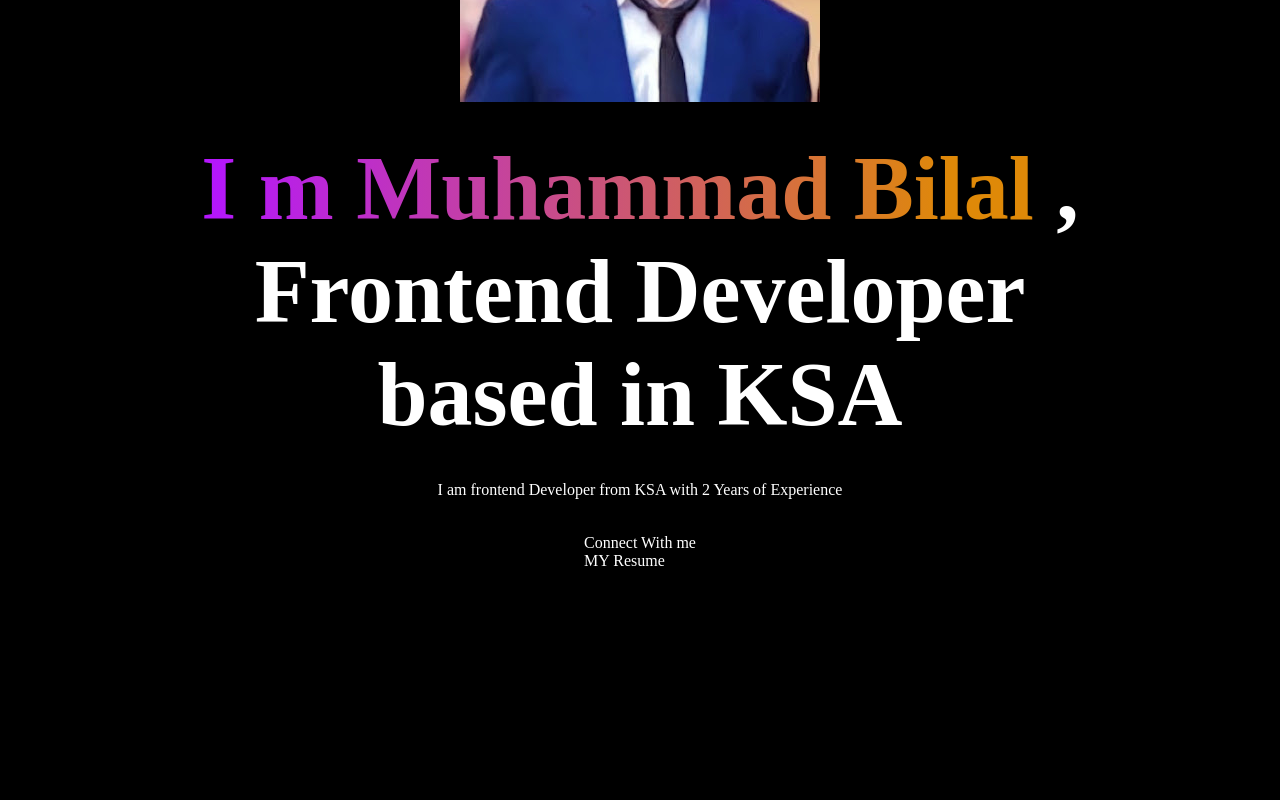
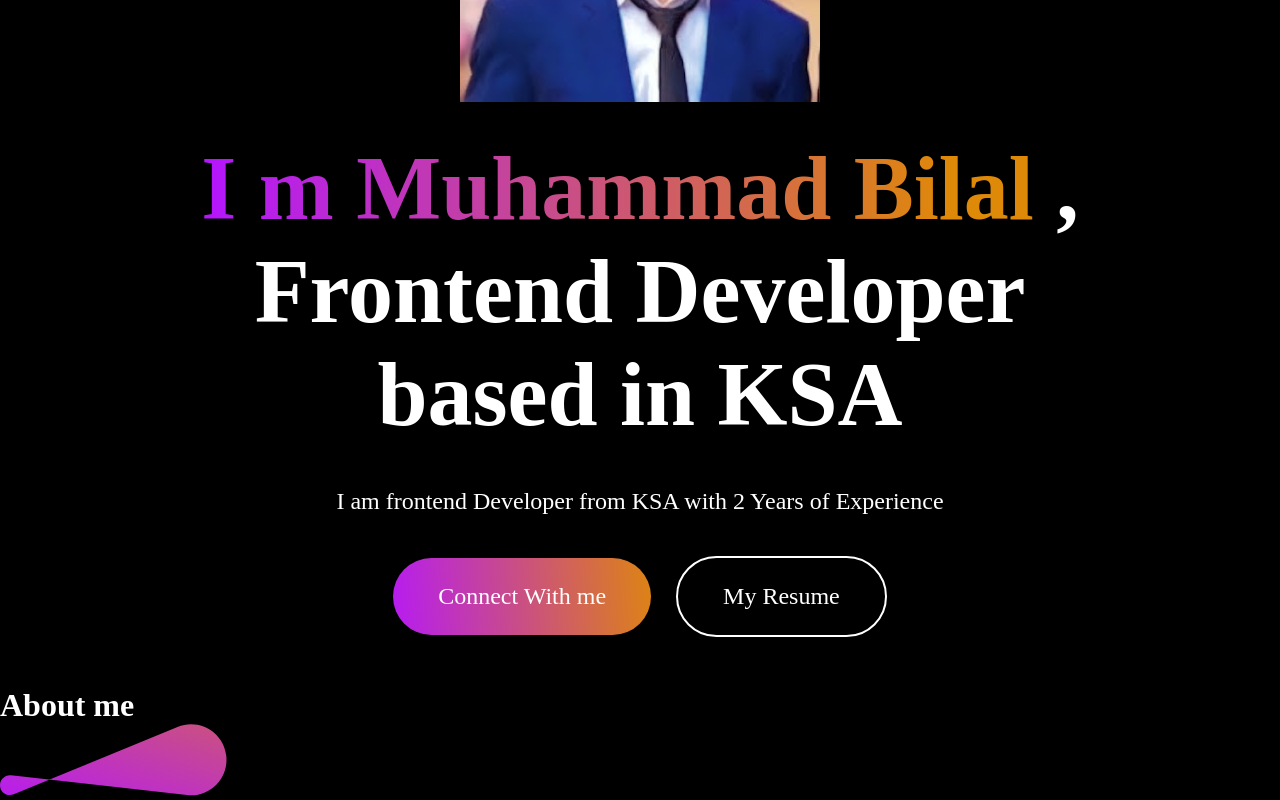
Before and after one commit to bilal-1235/react, a React (Vite) app in the folder portfolio-project/: page / in a window 1280 px wide. Shown: the part 514-1314 px from the top of the page. Before the commit the page ends 1084 px from the top, so only its background shows below. Built offline with nearby package versions, Linux system fonts and the light colour scheme.

Commit message:
about section

```diff
--- a/portfolio-project/src/App.jsx
+++ b/portfolio-project/src/App.jsx
@@ -1,12 +1,14 @@
 import React from 'react'
 import Navbar from './Component/Navbar/Navbar'
 import Hero from './Component/Hero/Hero'
+import About from './Component/About/About'
 
 const  App=()=> {
   return (
     <div>
     <Navbar/>
     <Hero/>
+    <About/>
     </div>
 
   )
--- /dev/null
+++ b/portfolio-project/src/Component/About/About.jsx
@@ -0,0 +1,17 @@
+import React from 'react'
+import theme_pattern from '../../assets/theme_pattern.svg'
+
+const  About = () => {
+  return (
+    <div className='about'>
+        <div className="about-title">
+            <h1>About me</h1>
+            <img src={theme_pattern} alt="" />
+
+        </div>
+
+    </div>
+  )
+}
+
+export default About
--- a/portfolio-project/src/Component/Hero/Hero.css
+++ b/portfolio-project/src/Component/Hero/Hero.css
@@ -21,5 +21,37 @@
     background-clip: text;
     -webkit-background-clip: text;
     -webkit-text-fill-color: transparent;
-
 }
+.hero p {
+    width: 50%;
+    text-align: center;
+    font-size: 24px;
+    line-height: 40px;
+}
+.Hero-action {
+    display: flex;
+    align-items: center;
+    gap: 25px;
+    font-size: 24px;
+    font-weight: 500px;
+    margin-bottom: 50px;
+}
+.hero-connect{
+    padding: 25px 45px;
+    border-radius: 50px;
+    background: linear-gradient(264deg, #df8908 -5.09%, #B415FF 106.28%);
+    cursor: pointer;
+}
+.hero-resume {
+    padding: 25px 45px;
+    border-radius: 50px;
+    border-radius: 50px;
+    border: 2px solid #fff;
+    cursor: pointer;
+}
+.hero-connect:hover{
+    border: 2px solid white;
+}
+.hero-resume:hover{
+    border-color: #B415FF;
+}
--- a/portfolio-project/src/Component/Hero/Hero.jsx
+++ b/portfolio-project/src/Component/Hero/Hero.jsx
@@ -11,7 +11,7 @@ const  Hero = () => {
     <p> I am frontend Developer from KSA with 2 Years of Experience</p>
     <div className="Hero-action">
         <div className="hero-connect">Connect With me</div>
-        <div className="Hero-resume"> MY Resume</div>
+        <div className="hero-resume"> My Resume</div>
     </div>
 
 
```
Also changed, not shown: portfolio-project/src/Component/About/About.css (added).
